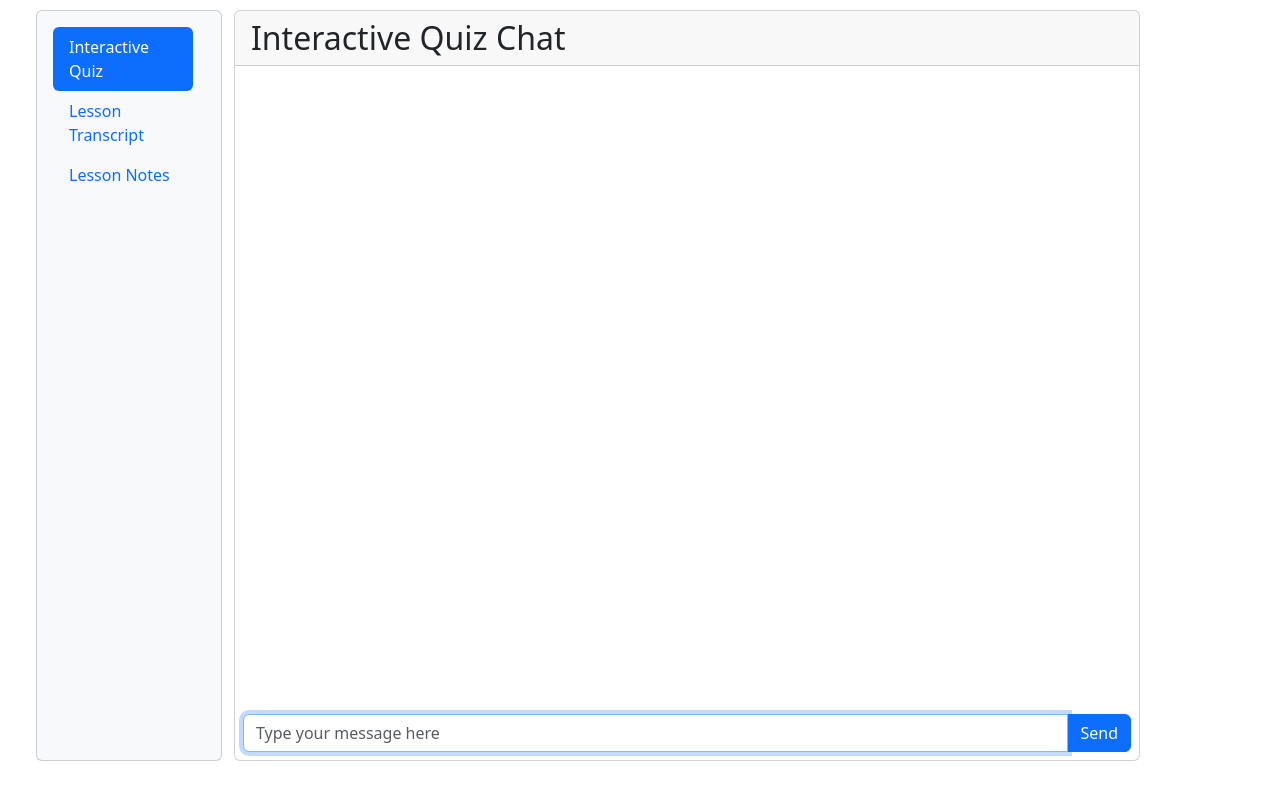
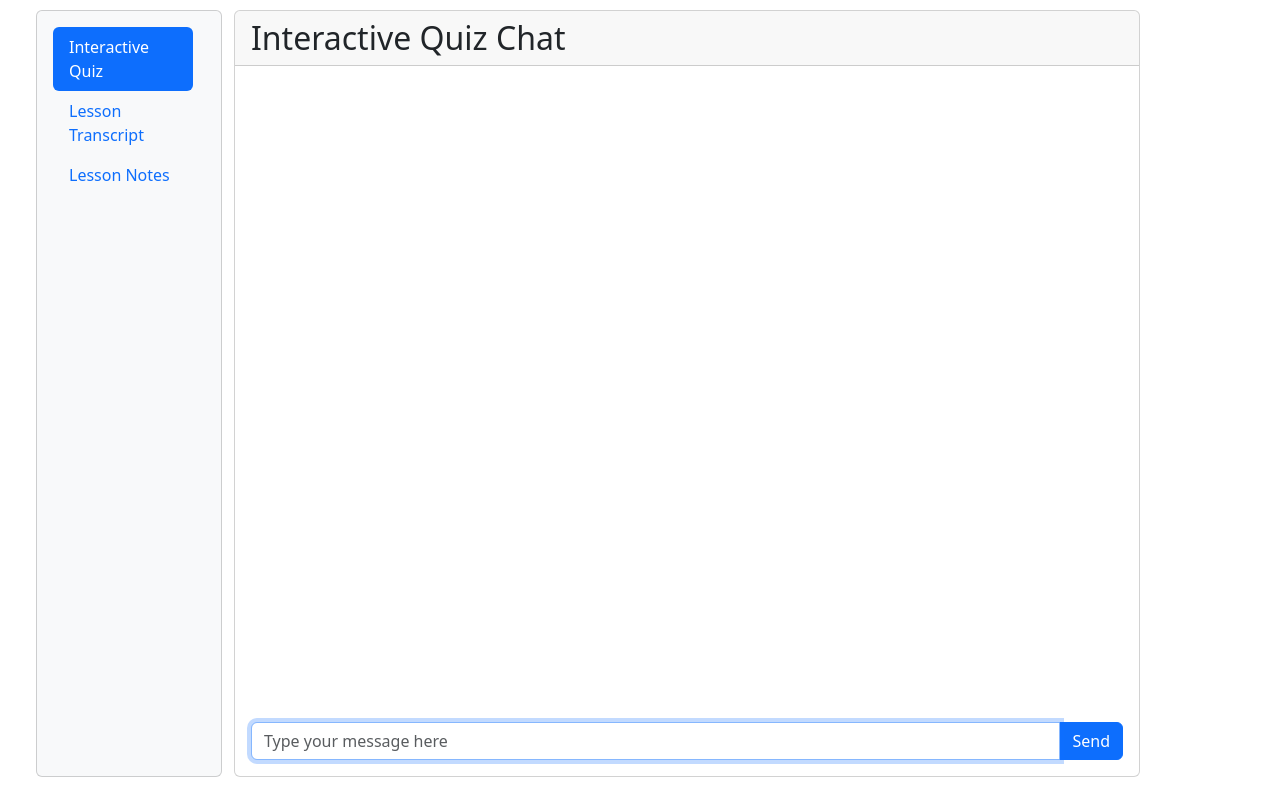
Before and after one commit to Zemelware/StudyX, a Flask app: page / in a window 1280 px wide. Run offline with Flask 3, Linux system fonts and the light colour scheme.

Commit message:
Modify some classes and other properties

```diff
--- a/templates/chat.html
+++ b/templates/chat.html
@@ -1,6 +1,6 @@
 {% extends "base.html" %}
 {% block content %}
-  <div class="card">
+  <div class="card" id="chat-window">
     <div class="card-header">
       <h2 class="card-title mb-0">Interactive Quiz Chat</h2>
     </div>
@@ -8,21 +8,27 @@
       {% for message in messages %}
         {% if message["role"] == "user" %}
           <div class="row">
-            <div class="col-6 offset-6">
-              <div class="user-message">{{ message["content"] }}</div>
+            <div class="col-7 offset-5">
+              <p class="user-message">{{ message["content"] }}</p>
             </div>
           </div>
         {% else %}
           <div class="row">
-            <div class="col-6">
-              <div class="ai-message">{{ message["content"] }}</div>
+            <div class="col-7">
+              <p class="ai-message">{{ message["content"] }}</p>
             </div>
           </div>
         {% endif %}
       {% endfor %}
     </div>
-    <div class="m-2">
-      <form action="#" method="POST" class="input-group" autocomplete="off">
+    <div class="m-3">
+      <form
+        action="#"
+        method="POST"
+        class="input-group"
+        id="message-form"
+        autocomplete="off"
+      >
         <textarea
           name="message"
           autocomplete="off"
```
